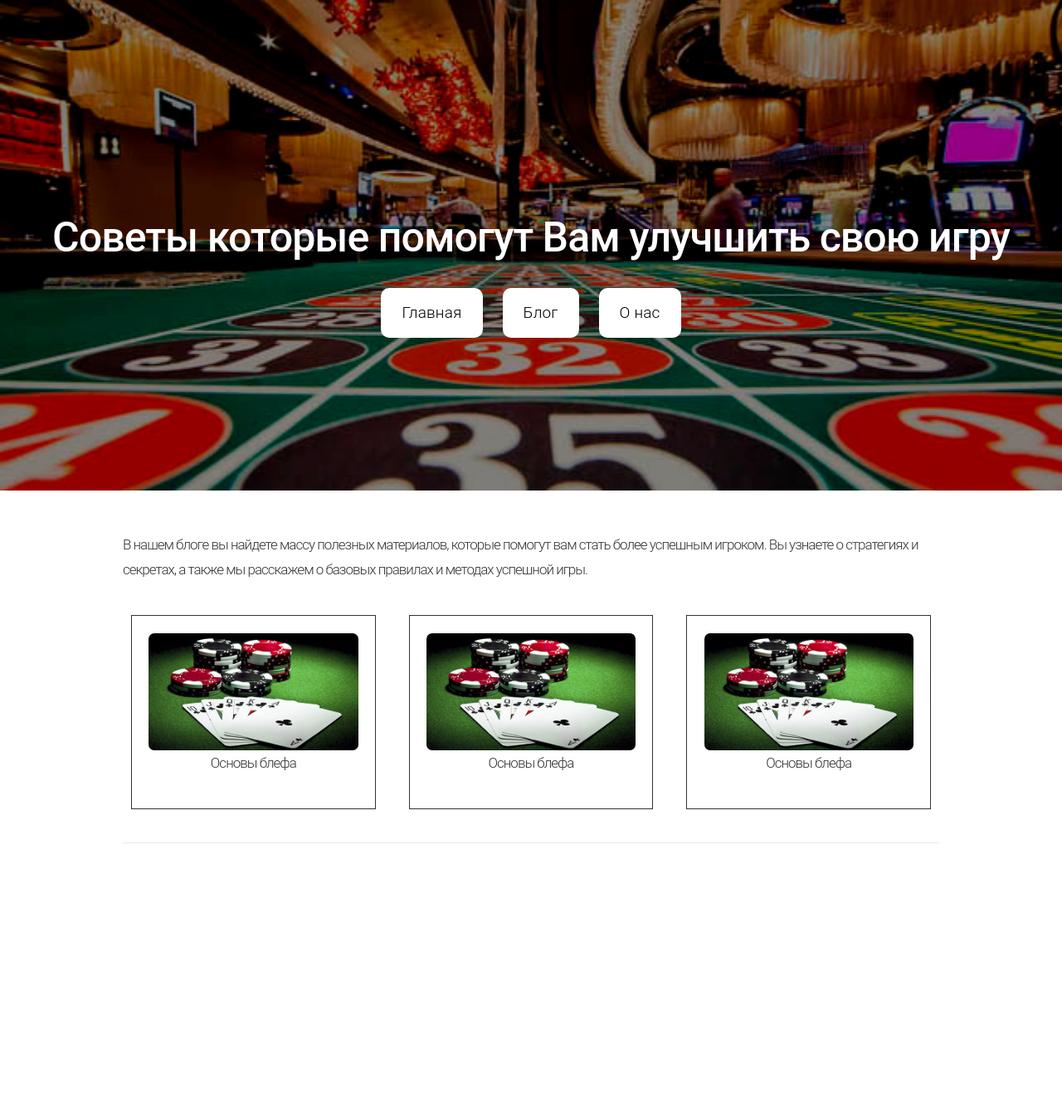
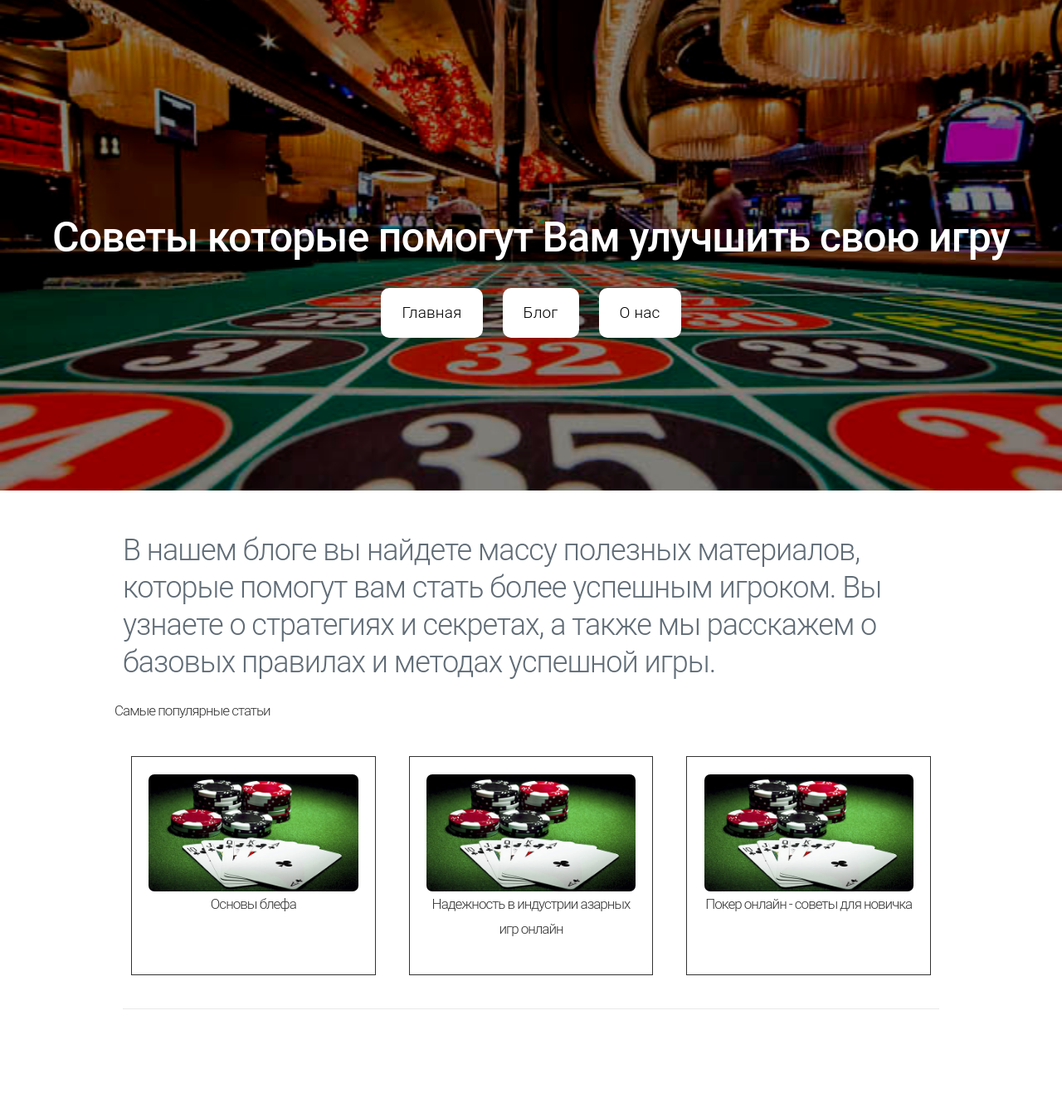
Before and after one commit to alisaklumakova/alisaklumakova.github.io, a Jekyll site: the page built from index.html, in a window 1280 px wide. Shown: the whole page at 83% size. Built offline with Jekyll 4.4.1, drawn with Linux system fonts in a browser that asks for light colours; nearby versions of some CDN libraries; before the commit the page ends 1141 px from its top, so only the background shows below that.

Commit message:
Update default.html

```diff
--- a/_layouts/default.html
+++ b/_layouts/default.html
@@ -10,12 +10,14 @@
       {% include header.html %}
 
       <div class="container">
-        <div class="cont-des"><h3>В нашем блоге вы найдете массу полезных материалов, которые помогут вам стать более успешным игроком. Вы узнаете о стратегиях и секретах, а также мы расскажем о базовых правилах и методах успешной игры.</h3>
+        <div class="cont-des"><h2>В нашем блоге вы найдете массу полезных материалов, которые помогут вам стать более успешным игроком. Вы узнаете о стратегиях и секретах, а также мы расскажем о базовых правилах и методах успешной игры.</h2>
+            <div class="row"><h3>Самые популярные статьи</h3></div>
 <div id="fetured" class="fetured">
+
   <div class="row">
-    <div class="post-1"><a href="#"><img src="/imag/blef.jpg"><h3>Основы блефа</h3></a></div>
-      <div class="post-1"><a href="#"><img src="/imag/blef.jpg"><h3>Основы блефа</h3></a></div>
-        <div class="post-1"><a href="#"><img src="/imag/blef.jpg"><h3>Основы блефа</h3></a></div>
+    <div class="post-1"><a href="http://www.radyoturka.net/2019/02/18/osnivu-blefa/"><img src="/imag/blef.jpg"><h3>Основы блефа</h3></a></div>
+      <div class="post-1"><a href="http://www.radyoturka.net/2019/02/27/industy-azartnih-igr/"><img src="/imag/blef.jpg"><h3>Надежность в индустрии азарных игр онлайн</h3></a></div>
+        <div class="post-1"><a href="http://www.radyoturka.net/2019/02/16/online-poker/"><img src="/imag/blef.jpg"><h3>Покер онлайн - советы для новичка</h3></a></div>
   </div>
 </div>
 
@@ -41,10 +43,10 @@
         .post-1 img {
           border-radius: 7px;
         }
-        .post-1 h3 {
+        .post-1 h2 {
           color: #333;
           text-align: center;
-          font-size: 23px;
+          font-size: 25px;
         }
           .container {
             margin-top: 50px;
```
